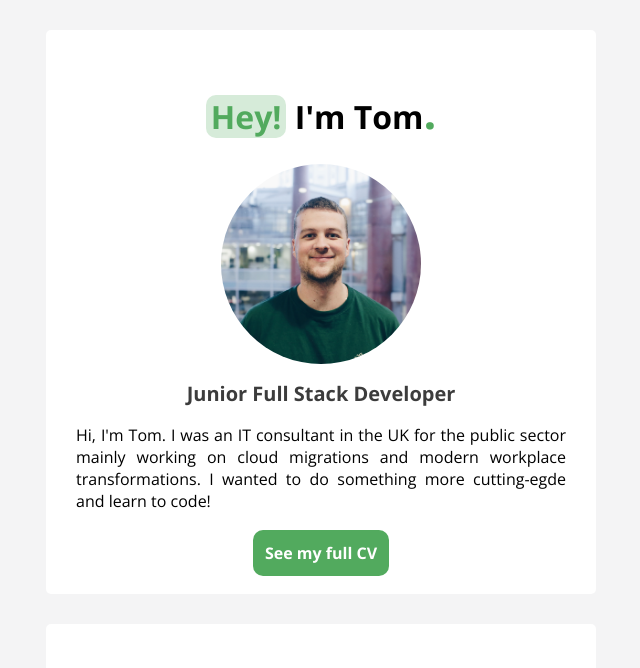
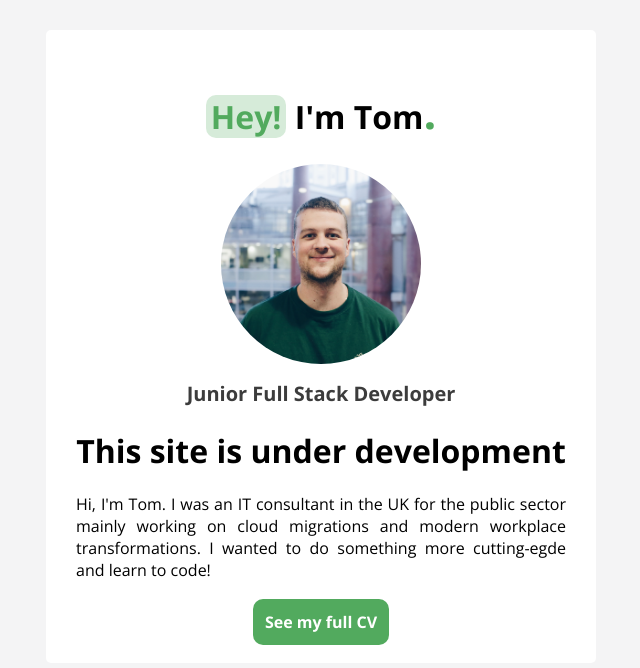
Before and after one commit to magerags/CV, a plain HTML site: page index.html in a window 1280 px wide. Shown: the top 668 px of the page, without its empty margins (319-959 px from the left). Drawn offline with nearby package versions, Linux system fonts and the light colour scheme.

Commit message:
added "under development" statement

```diff
--- a/index.html
+++ b/index.html
@@ -12,6 +12,7 @@
     <h1><span>Hey!</span> I'm Tom<span class="full-stop">.</span></h1>
     <img class="circle" src="images/me.jpg" width="200px">
     <h2>Junior Full Stack Developer</h2>
+    <h1>This site is under development</h1>
     <p>Hi, I'm Tom. I was an IT consultant in the UK for the public sector mainly working on cloud migrations and modern workplace transformations. I wanted to do something more cutting-egde and learn to code!</p>
     <a class="button" href="#">See my full CV</a>
   </div>
```
